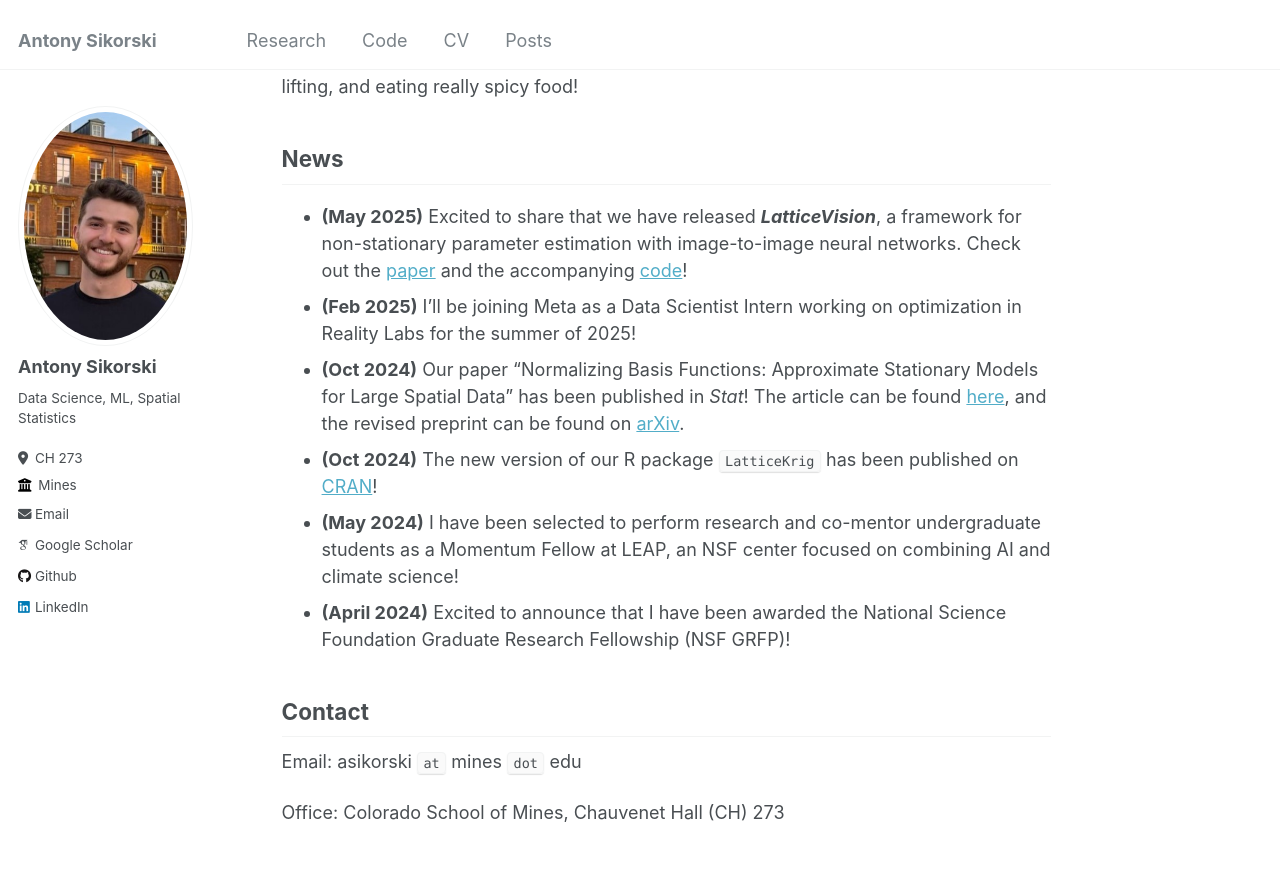
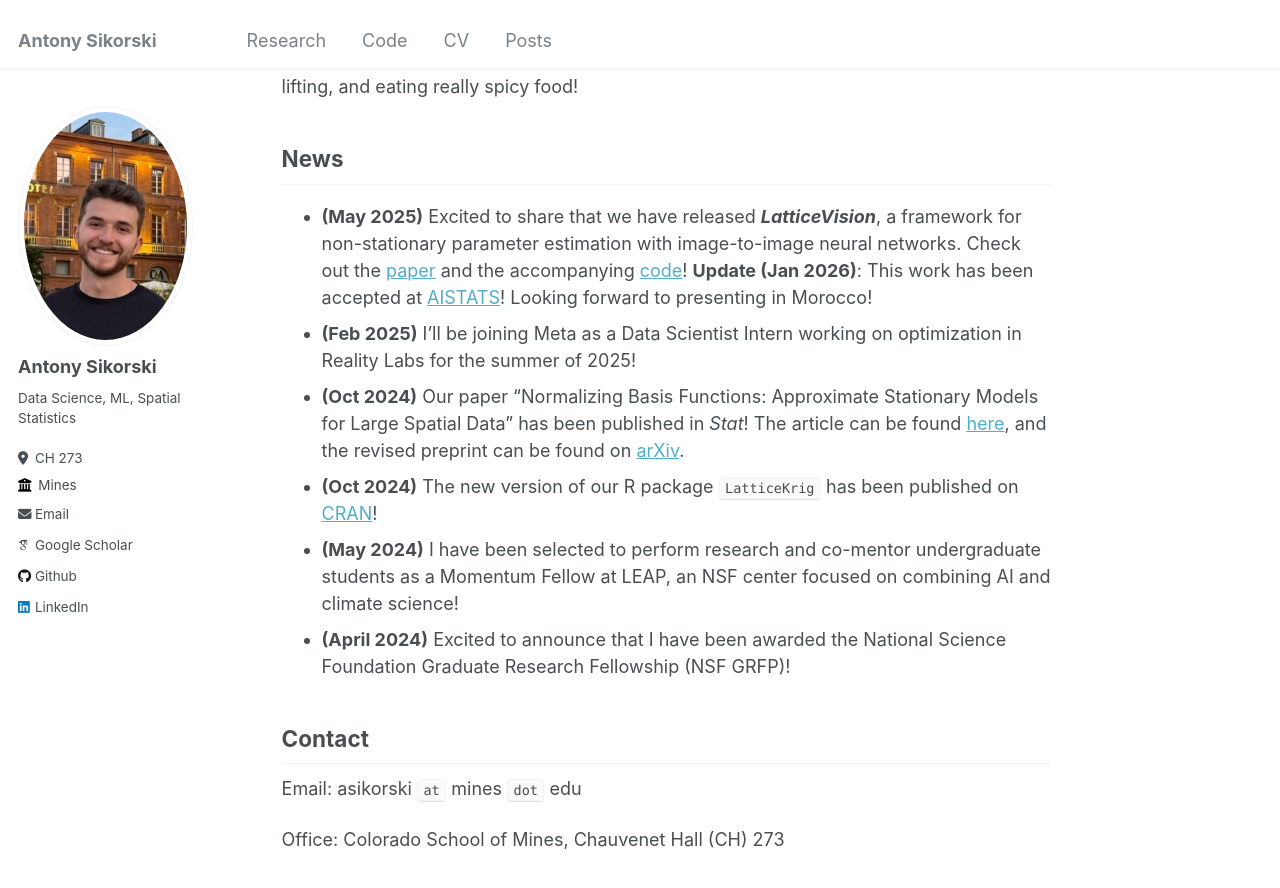
Before and after one commit to antonyxsik/antonyxsik.github.io, a Jekyll site: the page built from _pages/about.md, in a window 1280 px wide and 900 px high, scrolled down 541 px. Shown: the top 888 px of the window. Built offline with Jekyll 4.4.1, drawn with Linux system fonts in a browser that asks for light colours; some web fonts are replaced.

Commit message:
aistats news on abt page

```diff
--- a/_pages/about.md
+++ b/_pages/about.md
@@ -19,7 +19,7 @@ When I'm not working, I like to spend my time skiing, longboarding, going to con
 
 News
 ------
-- **(May 2025)** Excited to share that we have released ***LatticeVision***, a framework for non-stationary parameter estimation with image-to-image neural networks. Check out the <a href="https://arxiv.org/abs/2505.09803" target="_blank">paper</a> and the accompanying <a href="https://github.com/antonyxsik/LatticeVision" target="_blank">code</a>!
+- **(May 2025)** Excited to share that we have released ***LatticeVision***, a framework for non-stationary parameter estimation with image-to-image neural networks. Check out the <a href="https://arxiv.org/abs/2505.09803" target="_blank">paper</a> and the accompanying <a href="https://github.com/antonyxsik/LatticeVision" target="_blank">code</a>! **Update (Jan 2026)**: This work has been accepted at <a href="https://virtual.aistats.org/" target="_blank">AISTATS</a>! Looking forward to presenting in Morocco!
 - **(Feb 2025)** I'll be joining Meta as a Data Scientist Intern working on optimization in Reality Labs for the summer of 2025!
 - **(Oct 2024)** Our paper "Normalizing Basis Functions: Approximate Stationary Models for Large Spatial Data" has been published in *Stat*! The article can be found <a href="https://onlinelibrary.wiley.com/doi/10.1002/sta4.70015" target="_blank">here</a>, and the revised preprint can be found on <a href="https://arxiv.org/abs/2405.13821" target="_blank">arXiv</a>.
 - **(Oct 2024)** The new version of our R package `LatticeKrig` has been published on <a href="https://cran.r-project.org/web/packages/LatticeKrig/" target="_blank">CRAN</a>!
```
